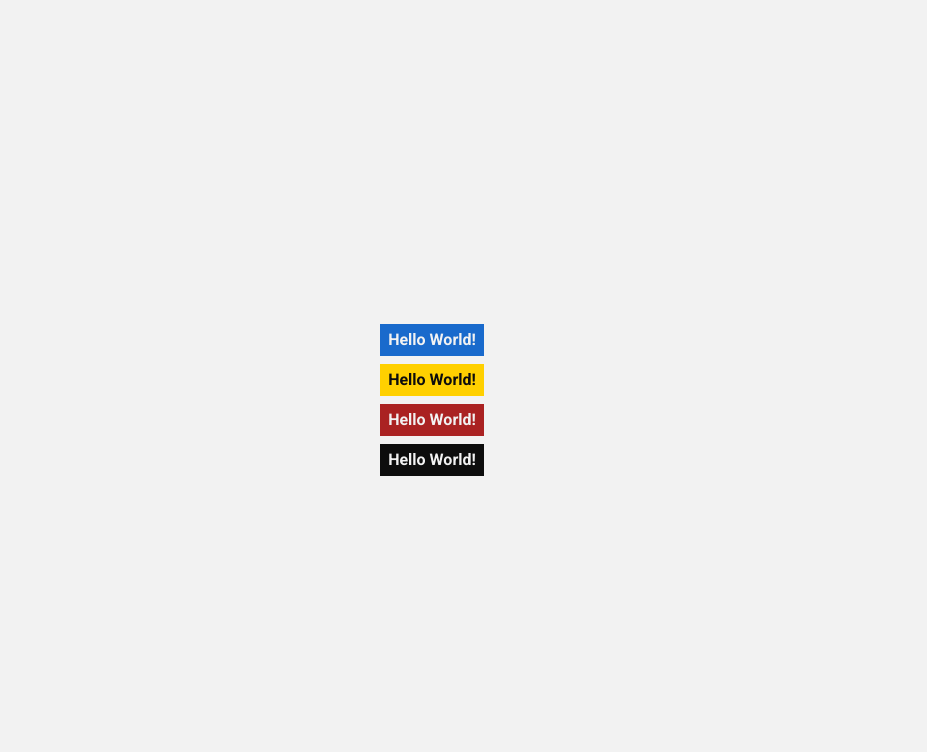
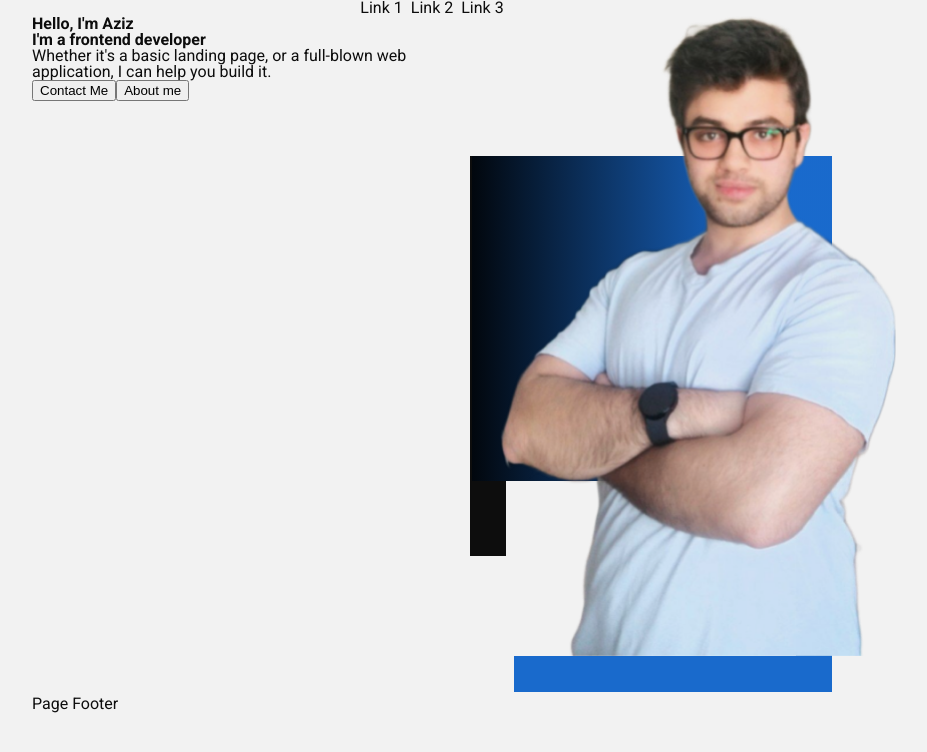
Before and after one commit to aziznal/aziznal.com, a Next.js app: page / in a window 1280 px wide. Shown: the top 752 px of the page, without its empty margins (208-1135 px from the left). Built offline with nearby package versions, Linux system fonts and the light colour scheme.

Commit message:
create main section

```diff
--- /dev/null
+++ b/components/Footer/Footer.tsx
@@ -0,0 +1,3 @@
+export function Footer() {
+    return <footer>Page Footer</footer>;
+}
--- /dev/null
+++ b/components/Header/Header.tsx
@@ -0,0 +1,9 @@
+export function Header() {
+    return (
+        <header className="d-flex fx-row fx-main-axis-center fx-cross-axis-center fx-gap-2">
+            <span>Link 1</span>
+            <span>Link 2</span>
+            <span>Link 3</span>
+        </header>
+    );
+}
--- /dev/null
+++ b/components/index.ts
@@ -0,0 +1,2 @@
+export * from "./Header/Header";
+export * from "./Footer/Footer";
--- a/pages/_app.tsx
+++ b/pages/_app.tsx
@@ -4,10 +4,18 @@ import "./layout.scss";
 
 import type { AppProps } from "next/app";
 
+import { Footer, Header } from "@components";
+
 export default function App({ Component, pageProps }: AppProps) {
     return (
-        <>
-            <Component {...pageProps} />
-        </>
+        <div className="layout-container">
+            <Header />
+
+            <main>
+                <Component {...pageProps} />
+            </main>
+
+            <Footer />
+        </div>
     );
 }
--- a/pages/index.tsx
+++ b/pages/index.tsx
@@ -1,18 +1,15 @@
 import Head from "next/head";
+
+import { MainSection } from "@sections";
 
 export default function Home() {
     return (
-        <>
+        <main>
             <Head>
-                <title>Title</title>
+                <title>Aziz - Web Dev 💻</title>
             </Head>
 
-            <div className="d-flex fx-column fx-main-axis-center fx-cross-axis-center fx-gap-2">
-                <h1 className="bg-primary p-2">Hello World!</h1>
-                <h1 className="bg-secondary p-2">Hello World!</h1>
-                <h1 className="bg-warn p-2">Hello World!</h1>
-                <h1 className="bg-black p-2">Hello World!</h1>
-            </div>
-        </>
+            <MainSection />
+        </main>
     );
 }
--- a/pages/layout.scss
+++ b/pages/layout.scss
@@ -4,5 +4,13 @@ body,
 body > div:first-child,
 div#__next,
 div#__next > div {
-    min-height: 100dvh;
+    box-sizing: border-box;
 }
+
+.layout-container {
+    display: flex;
+    flex-direction: column;
+
+    margin: 0 auto;
+    width: 800px;
+}
--- /dev/null
+++ b/sections/MainSection/MainSection.module.scss
@@ -0,0 +1,89 @@
+$topMargin: 140px;
+$barWidth: 36px;
+
+.image-section {
+    position: relative;
+
+    width: 510px;
+    height: 540px;
+
+    margin-top: $topMargin;
+
+    isolation: isolate;
+}
+
+.box-1 {
+    position: absolute;
+
+    inset: 0 0 auto auto;
+
+    width: 360px;
+    height: 325px;
+
+    background: var(--clr-gradient-primary);
+
+    z-index: 2;
+}
+
+.box-2 {
+    position: absolute;
+
+    inset: 0 auto auto 0;
+
+    width: $barWidth;
+    height: 400px;
+
+    background-color: var(--clr-black-900);
+
+    z-index: 1;
+}
+
+.box-3 {
+    position: absolute;
+
+    inset: 0 auto auto 0;
+
+    width: 100%;
+    height: $barWidth;
+
+    background-color: var(--clr-black-900);
+
+    z-index: 1;
+}
+
+.box-4 {
+    position: absolute;
+
+    inset: 0 0 auto auto;
+
+    width: $barWidth;
+    height: calc(500px + #{$barWidth});
+
+    background-color: var(--clr-primary-500);
+
+    z-index: 1;
+}
+
+.box-5 {
+    position: absolute;
+
+    inset: 500px 0 0 auto;
+
+    width: 88%;
+    height: $barWidth;
+
+    background-color: var(--clr-primary-500);
+
+    z-index: 1;
+}
+
+.image {
+    position: absolute;
+
+    margin: -$topMargin auto auto 28px;
+
+    width: 400px;
+    height: 640px;
+
+    z-index: 3;
+}
--- /dev/null
+++ b/sections/MainSection/MainSection.tsx
@@ -0,0 +1,45 @@
+import styles from "./MainSection.module.scss";
+
+export function MainSection() {
+    return (
+        <section
+            className="d-flex fx-row fx-main-axis-space-between"
+            styles={{
+                width: "100%",
+            }}
+        >
+            <div>
+                <h1>{`Hello, I'm Aziz`}</h1>
+
+                <h2>{`I'm a frontend developer`}</h2>
+
+                <p>
+                    {`Whether it's a basic landing page, or a full-blown web application, I can help you build it.`}
+                </p>
+
+                <button>Contact Me</button>
+
+                <button>About me</button>
+            </div>
+
+            <div className={styles["image-section"]}>
+                <div className={styles["box-1"]}></div>
+
+                <div className={styles["box-2"]}></div>
+                <div className={styles["box-3"]}></div>
+
+                <div className={styles["box-4"]}></div>
+                <div className={styles["box-5"]}></div>
+
+                <img
+                    src="/aziz.png"
+                    alt="hero"
+                    style={{
+                        objectFit: "contain",
+                    }}
+                    className={styles["image"]}
+                />
+            </div>
+        </section>
+    );
+}
--- /dev/null
+++ b/sections/index.ts
@@ -0,0 +1 @@
+export * from "./MainSection/MainSection";
--- a/styles/_colors.scss
+++ b/styles/_colors.scss
@@ -24,6 +24,12 @@ It also defines utility classes for text and background colors.
 
     --clr-black-800: hsl(0, 0%, 10%);
     --clr-black-900: hsl(0, 0%, 5%);
+
+    --clr-gradient-primary: linear-gradient(
+        90deg,
+        black -5.4%,
+        var(--clr-primary-500) 77.78%
+    );
 }
 
 body {
```
Also changed, not shown: tsconfig.json (+23 -4 lines), public/aziz.png (added).
